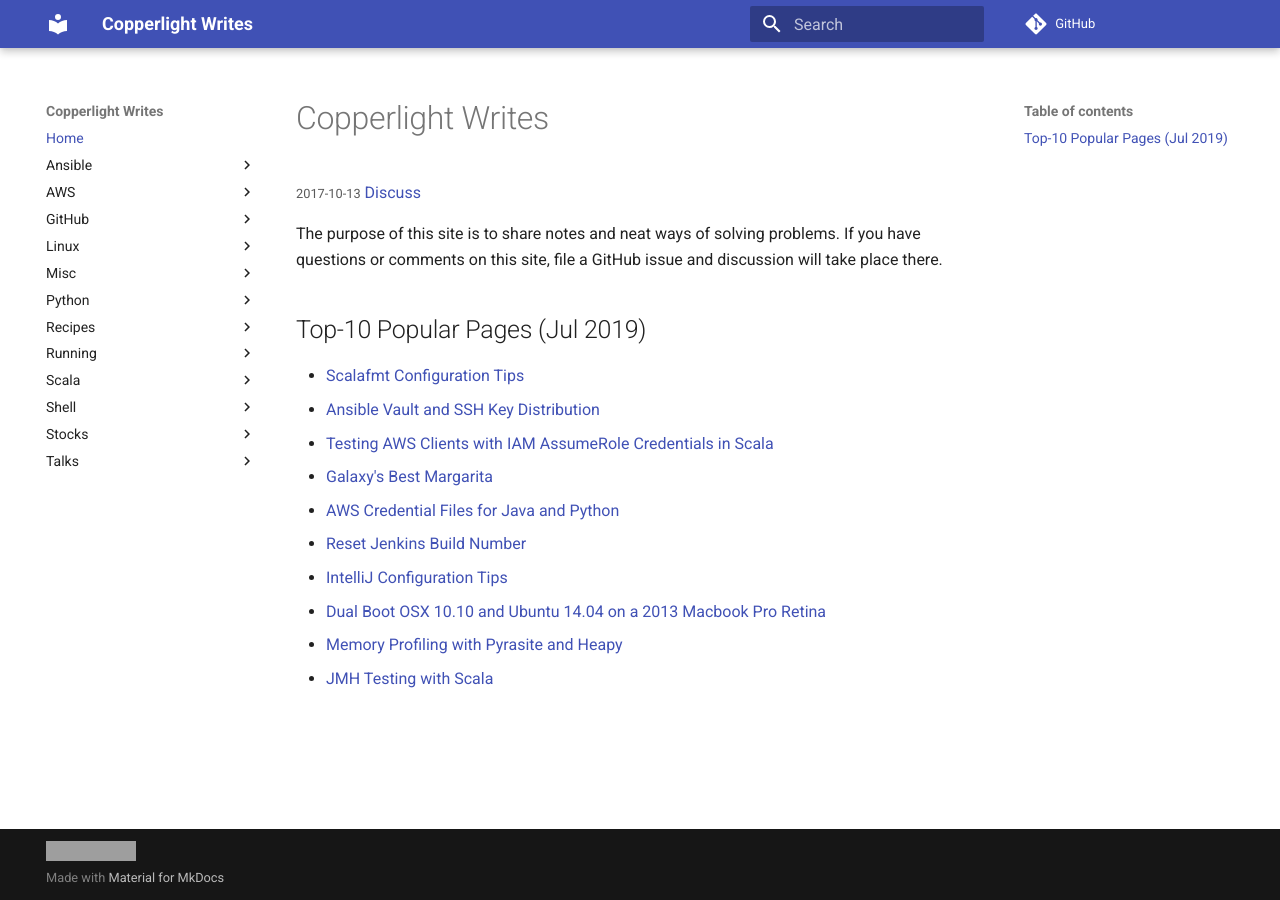
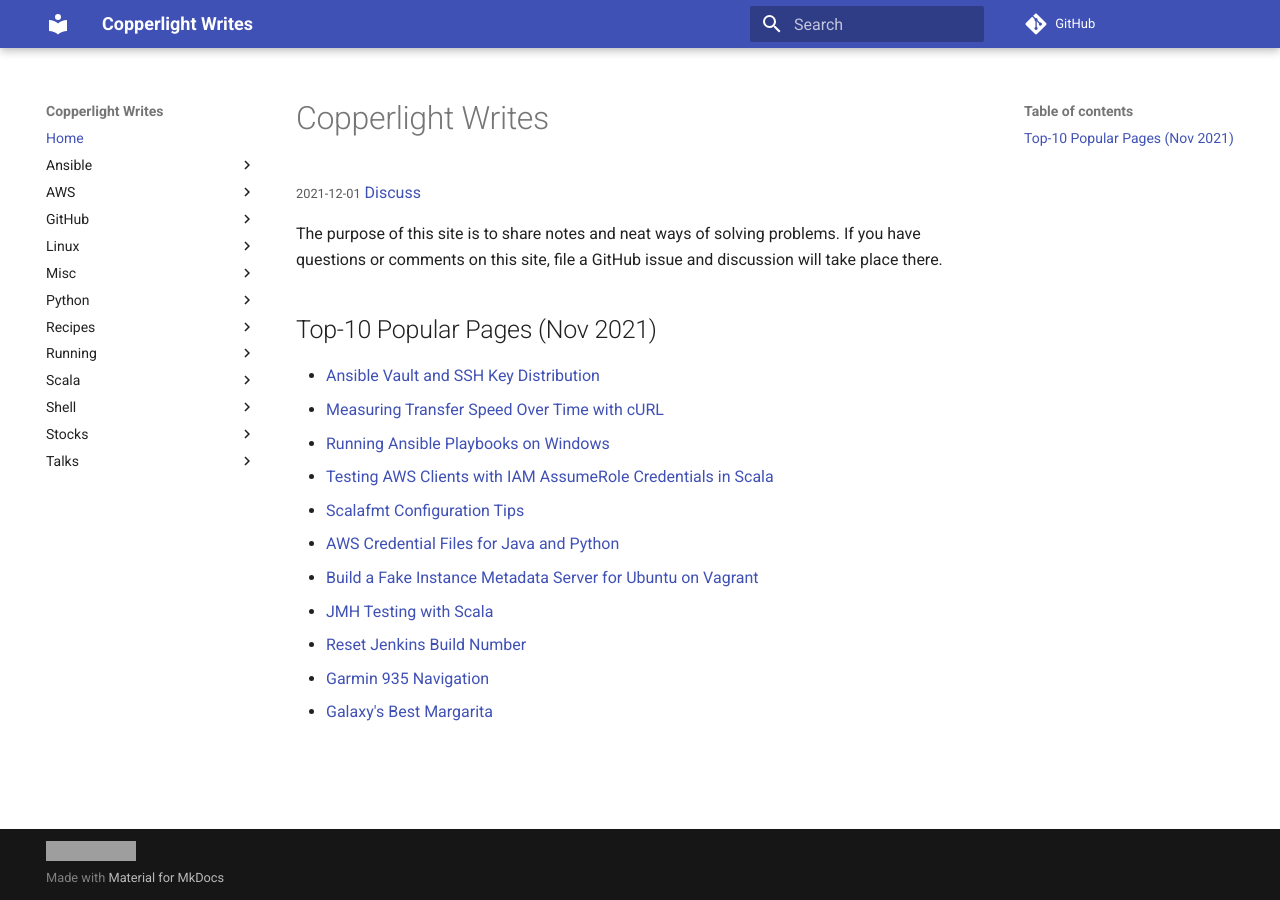
Before and after one commit to copperlight/copperlight.github.io, an MkDocs documentation site: the page built from docs/index.md, in a window 1280 px wide. Built offline with MkDocs 1.6.1 and Material for MkDocs 9.7.7, drawn with Linux system fonts in a browser that asks for light colours; comment, search, counter and statistics services are not loaded; grey boxes are pictures that could not be loaded.

Commit message:
update 30-day top-10 page list

```diff
--- a/docs/index.md
+++ b/docs/index.md
@@ -1,22 +1,23 @@
 # Copperlight Writes
 
 <div class="meta">
-  <span class="date"><small>2017-10-13</small></span>
+  <span class="date"><small>2021-12-01</small></span>
   <span class="discuss"><a class="github-button" href="https://github.com/copperlight/copperlight.github.io/issues" data-icon="octicon-issue-opened" aria-label="Discuss copperlight/copperlight.github.io on GitHub">Discuss</a></span>
 </div><br/>
 
 The purpose of this site is to share notes and neat ways of solving problems. If you have questions
 or comments on this site, file a GitHub issue and discussion will take place there.
 
-## Top-10 Popular Pages (Jul 2019)
+## Top-10 Popular Pages (Nov 2021)
 
+* [Ansible Vault and SSH Key Distribution](ansible/ansible-vault-and-ssh-key-distribution.md)
+* [Measuring Transfer Speed Over Time with cURL](shell/measuring-transfer-speed-over-time-with-curl.md)
+* [Running Ansible Playbooks on Windows](ansible/running-ansible-playbooks-on-windows.md)
+* [Testing AWS Clients with IAM AssumeRole Credentials in Scala](scala/testing-aws-clients-with-iam-assumerole-credentials-in-scala.md)
 * [Scalafmt Configuration Tips](scala/scalafmt-configuration-tips.md)
-* [Ansible Vault and SSH Key Distribution](ansible/ansible-vault-and-ssh-key-distribution.md)
-* [Testing AWS Clients with IAM AssumeRole Credentials in Scala](scala/testing-aws-clients-with-iam-assumerole-credentials-in-scala.md)
+* [AWS Credential Files for Java and Python](aws/aws-credential-files-for-java-and-python.md)
+* [Build a Fake Instance Metadata Server for Ubuntu on Vagrant](aws/build-a-fake-instance-metadata-server-for-ubuntu-on-vagrant.md)
+* [JMH Testing with Scala](scala/jmh-testing-with-scala.md)
+* [Reset Jenkins Build Number](misc/reset-jenkins-build-number.md)
+* [Garmin 935 Navigation](running/garmin-935-navigation.md)
 * [Galaxy's Best Margarita](recipes/galaxys-best-margarita.md)
-* [AWS Credential Files for Java and Python](aws/aws-credential-files-for-java-and-python.md)
-* [Reset Jenkins Build Number](misc/reset-jenkins-build-number.md)
-* [IntelliJ Configuration Tips](scala/intellij-configuration-tips.md)
-* [Dual Boot OSX 10.10 and Ubuntu 14.04 on a 2013 Macbook Pro Retina](misc/dual-boot-osx-10.10-and-ubuntu-14.04-on-a-2013-macbook-pro-retina.md)
-* [Memory Profiling with Pyrasite and Heapy](python/memory-profiling-with-pyrasite-and-heapy.md)
-* [JMH Testing with Scala](scala/jmh-testing-with-scala.md)
```
